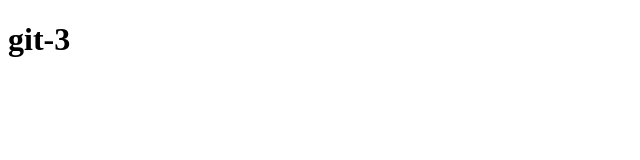
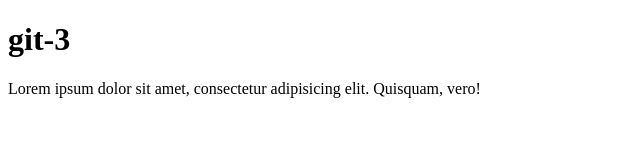
Before and after one commit to haakanerol/vscode-deneme, a plain HTML site: page index.html in a window 1280 px wide. Shown: the whole page, without its empty margins (0-640 px from the left). Drawn offline with Linux system fonts and the light colour scheme.

Commit message:
third commit

```diff
--- a/index.html
+++ b/index.html
@@ -7,5 +7,6 @@
 </head>
 <body>
     <h1>git-3</h1>
+    <p>Lorem ipsum dolor sit amet, consectetur adipisicing elit. Quisquam, vero!</p>
 </body>
 </html>
```
Also changed, not shown: 1 other file.
